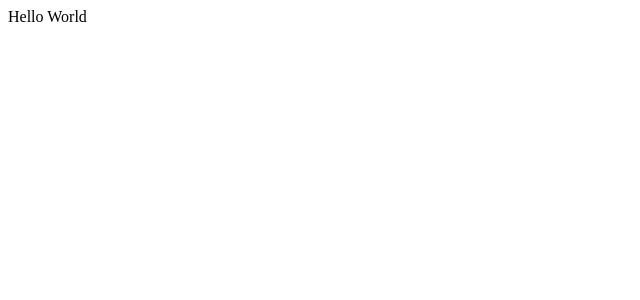
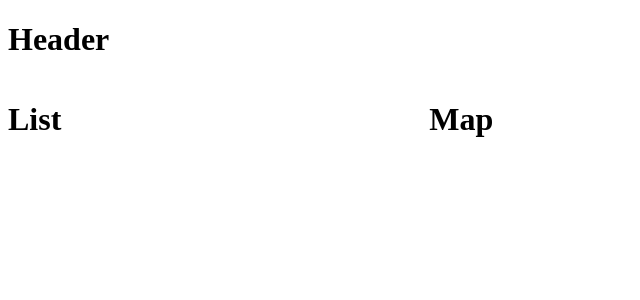
Before and after one commit to aniket1012/Trip-Advisor-clone, a React (Create React App) app: page / in a window 1280 px wide. Shown: the top 300 px of the page, without its empty margins (0-640 px from the left). Built offline with nearby package versions, Linux system fonts and the light colour scheme.

Commit message:
created app skelaton

```diff
--- a/src/App.js
+++ b/src/App.js
@@ -1,11 +1,29 @@
 import React from "react";
+import {
+  CssBaseline,
+  Grid,
+
+ } from "@material-ui/core";
+
+import Header from "./Components/Header/Header";
+import List from "./Components/List/List";
+import Map from "./Components/Map/Map";
+
 
 const App = () => {
   return (
-    <div className="App">
-      Hello World
+    <React.Fragment>
+      <Header/>
+      <Grid container spacing={3} style={{width: '100%'}}>
+        <Grid item xs={12} md={4}>
+          <List/>
+        </Grid>
+        <Grid item xs={12} md={4}>
+          <Map/>
+        </Grid>
+      </Grid>
 
-    </div>
+    </React.Fragment>
   );
 }
 
--- /dev/null
+++ b/src/Components/Header/Header.js
@@ -0,0 +1,11 @@
+import React from 'react'
+
+const Header = () => {
+    return (
+        <h1>
+            Header
+        </h1>
+    )
+}
+
+export default Header
--- /dev/null
+++ b/src/Components/List/List.js
@@ -0,0 +1,11 @@
+import React from 'react'
+
+const List = () => {
+    return (
+        <h1>
+            List
+        </h1>
+    )
+}
+
+export default List
--- /dev/null
+++ b/src/Components/Map/Map.js
@@ -0,0 +1,11 @@
+import React from 'react'
+
+const Map = () => {
+    return (
+        <h1>
+          Map
+        </h1>
+    )
+}
+
+export default Map
```
Also changed, not shown: src/Components/PlaceDetails/PlaceDetails.js (added, +11 -0 lines), src/Components/Header/styles.js (added), src/Components/List/styles.js (added), src/Components/Map/styles.js (added), src/Components/PlaceDetails/styles.js (added).
